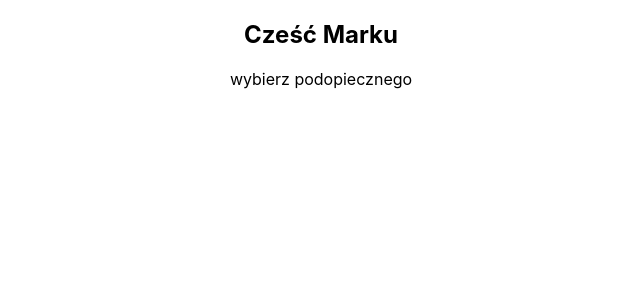
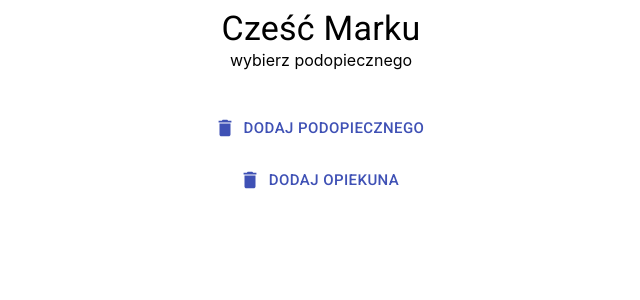
Before and after one commit to zetonteam/zeton_react, a React (Create React App) app: page / in a window 1280 px wide. Shown: the top 300 px of the page, without its empty margins (319-959 px from the left). Built offline with nearby package versions, Linux system fonts and the light colour scheme; no server answers.

Commit message:
Update Readme

```diff
--- a/package.json
+++ b/package.json
@@ -4,7 +4,7 @@
   "private": true,
   "dependencies": {
     "@material-ui/core": "^4.11.0",
-    "@material-ui/icons": "^4.9.1",
+    "@material-ui/icons": "^4.11.2",
     "@testing-library/jest-dom": "^4.2.4",
     "@testing-library/react": "^9.5.0",
     "@testing-library/user-event": "^7.2.1",
--- a/src/components/Home/HomeCaregiver.js
+++ b/src/components/Home/HomeCaregiver.js
@@ -1,15 +1,32 @@
 import React, { Component } from 'react';
+import { Box, Container, Typography } from '@material-ui/core';
+import BasicButton from "../UI/Button/BasicButton";
+import AddButton from "../UI/Button/AddButton";
 
+const Home = ({ children }) => {
 
-class Home extends Component {
-  render() {
-    return (
-      <div>
-        <h2>Cześć Marku </h2>
-        <p>wybierz podopiecznego</p>
-      </div>
-    )
-  }
+  return (
+    <Container>
+      <Box display="flex" flexDirection="column" justifyContent="center" alignItems="center" padding={1}>
+        <Typography variant="h4">Cześć Marku</Typography>
+        <Typography variant="p">wybierz podopiecznego</Typography>
+      </Box>
+
+      <Box display="flex" flexDirection="row" justifyContent="center" alignItems="center" padding={1}>
+        <Typography variant="h5"></Typography>
+      </Box>
+
+      <Box display="flex" flexDirection="column" justifyContent="center" alignItems="center" padding={1}>
+        <AddButton
+          label="Dodaj podopiecznego"
+        />
+        <AddButton
+          label="Dodaj opiekuna"
+        />
+      </Box>
+    </Container>
+  )
+
 }
 
 export default Home;
--- a/src/components/Profile/Profile.js
+++ b/src/components/Profile/Profile.js
@@ -1,6 +1,6 @@
 import React, { useEffect, useState } from "react";
 import HomeIcon from "../../components/UI/HomeIcon/HomeIcon";
-import BasicButton from "../../components/UI/Button/Button";
+import BasicButton from "../UI/Button/BasicButton";
 import apiClient from "../../apiClient";
 import { Box, Container, Typography } from '@material-ui/core';
 
--- /dev/null
+++ b/src/components/UI/Button/AddButton.js
@@ -0,0 +1,15 @@
+import React from "react";
+import { Button } from '@material-ui/core';
+import DeleteIcon from '@material-ui/icons/Delete';
+
+const AddButton = ({ label, onClick }) => {
+  return (
+    <div className="padding">
+      <Button onClick={onClick} color="primary" size="large" startIcon={<DeleteIcon />}>
+        {label}
+      </Button>
+    </div>
+  )
+};
+
+export default AddButton;
--- a/src/components/UI/Button/Button.js
+++ b/src/components/UI/Button/BasicButton.js
@@ -4,7 +4,7 @@ import {Button} from '@material-ui/core';
 const BasicButton = ({label, onClick}) => {
   return (
     <div className="padding">
-      <Button onClick={onClick} variant="contained" color="primary">
+      <Button onClick={onClick} variant="contained" color="primary" size="large">
         {label}
       </Button>
     </div>
--- a/src/pages/Dashboard/Dashboard.js
+++ b/src/pages/Dashboard/Dashboard.js
@@ -1,7 +1,7 @@
 import React, { useEffect, useState } from "react";
 import logo from "../../images/icons/LOGO.svg";
 import HomeIcon from "../../components/UI/HomeIcon/HomeIcon";
-import BasicButton from "../../components/UI/Button/Button";
+import BasicButton from "../../components/UI/Button/BasicButton";
 import apiClient from "../../apiClient";
 import Profile from "../../components/Profile/Profile";
 import Home from "../../components/Home/HomeCaregiver";
```
Also changed, not shown: 2 other files (tests, documents, lock files or other folders).
